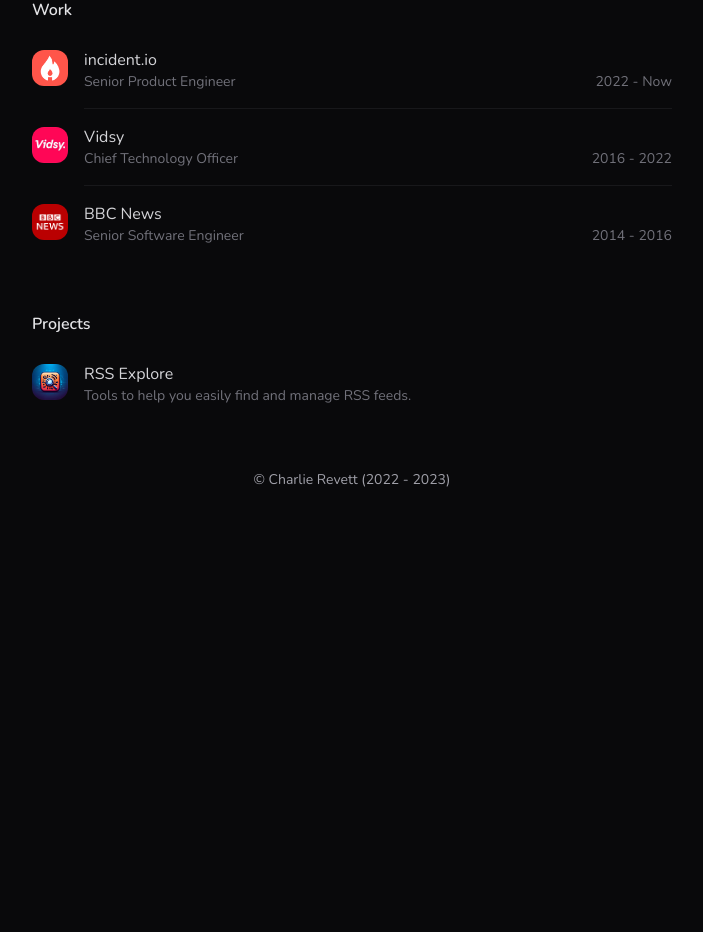
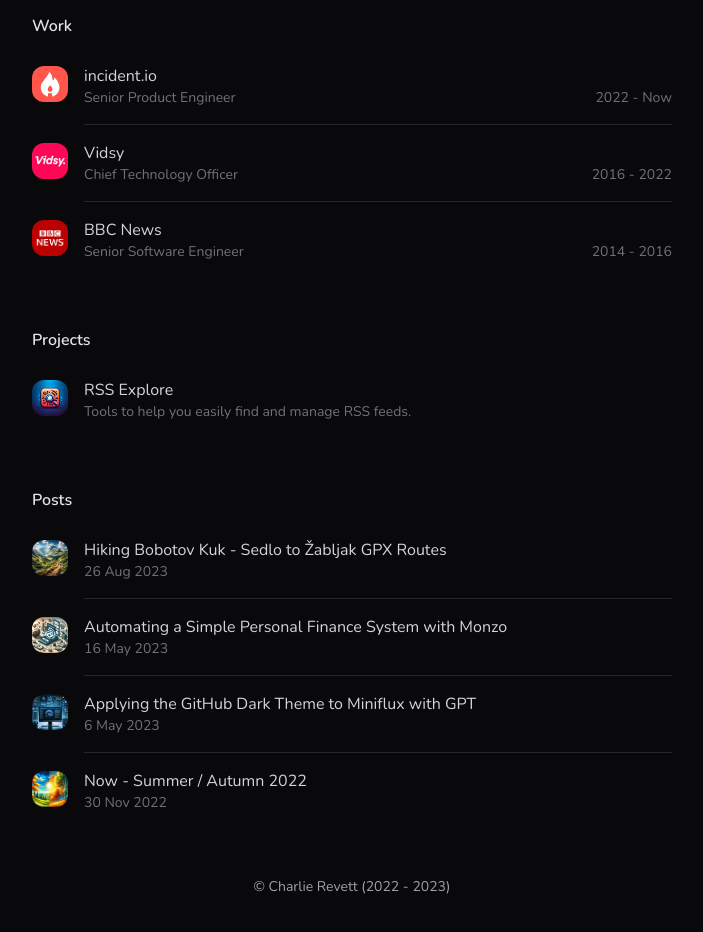
Before and after one commit to revett/revcd.com, a React (Vite) app: page / in a window 1280 px wide. Shown: the part 620-1552 px from the top of the page, without its empty margins (288-991 px from the left). Before the commit the page ends 1238 px from the top, so only its background shows below. Built offline with nearby package versions, Linux system fonts and the light colour scheme.

Commit message:
Add posts.

```diff
--- a/src/components/card.jsx
+++ b/src/components/card.jsx
@@ -13,7 +13,7 @@
       </div>
       <div
         className={`flex flex-col flex-auto pb-4 group-hover:border-transparent text-zinc-300 ${
-          isLast ? "" : "border-b border-zinc-900"
+          isLast ? "" : "border-b border-zinc-800"
         }`}
       >
         <div>{title}</div>
--- a/src/components/icon.jsx
+++ b/src/components/icon.jsx
@@ -9,7 +9,7 @@
 
   if (theme === IconTheme.PageTitle) {
     return (
-      <div className="mb-4">
+      <div className="mb-8">
         <IconComponent className="w-12 h-12 text-zinc-200" />
       </div>
     )
--- a/src/components/markdown.jsx
+++ b/src/components/markdown.jsx
@@ -3,6 +3,7 @@
 import remarkHtml from "remark-html"
 import remarkParse from "remark-parse"
 import { unified } from "unified"
+import Container from "./container"
 
 const Markdown = ({ markdown }) => {
   const [content, setContent] = React.useState("")
@@ -20,7 +21,11 @@
       })
   }, [markdown])
 
-  return <div dangerouslySetInnerHTML={{ __html: content }} />
+  return (
+    <Container>
+      <div dangerouslySetInnerHTML={{ __html: content }} />
+    </Container>
+  )
 }
 
 Markdown.propTypes = {
--- a/src/index.css
+++ b/src/index.css
@@ -26,5 +26,5 @@
 }
 
 section {
-  @apply mb-12;
+  @apply mb-8 md:mb-12;
 }
--- a/src/pages/home.jsx
+++ b/src/pages/home.jsx
@@ -12,6 +12,7 @@
 import Container from "../components/container"
 import Footer from "../components/footer"
 import { Icon, IconTheme } from "../components/icon"
+import posts from "../posts"
 
 const buttons = [
   {
@@ -157,6 +158,23 @@
         })}
       </section>
 
+      <section>
+        <h2>Posts</h2>
+
+        {posts.map((post, i) => {
+          return (
+            <Card
+              key={i}
+              imageUrl={post.imageUrl}
+              href={post.path}
+              title={post.title}
+              subtitle={post.date}
+              isLast={i === posts.length - 1}
+            />
+          )
+        })}
+      </section>
+
       <Footer />
     </Container>
   )
--- a/src/posts.jsx
+++ b/src/posts.jsx
@@ -1,3 +1,7 @@
+import imgGitHubTheme from "./assets/posts/applying-github-dark-theme.png"
+import imgMonzo from "./assets/posts/automating-simple-personal-finance.png"
+import imgHiking from "./assets/posts/hiking-bobotov-kuk.png"
+import imgNowSummer2022 from "./assets/posts/now-summer-autumn.png"
 import postGitHubTheme from "./posts/applying-github-dark-theme-miniflux-gpt.md"
 import postMonzo from "./posts/automating-simple-personal-finance-system-with-monzo.md"
 import postHiking from "./posts/hiking-bobotov-kuk-sedlo-zabljak-gpx.md"
@@ -5,18 +9,33 @@
 
 const posts = [
   {
+    title: "Hiking Bobotov Kuk - Sedlo to Žabljak GPX Routes",
+    date: "26 Aug 2023",
     path: "/hiking-bobotov-kuk-sedlo-zabljak-gpx",
     content: postHiking,
+    imageUrl: imgHiking,
   },
   {
+    title: "Automating a Simple Personal Finance System with Monzo",
+    date: "16 May 2023",
     path: "/automating-simple-personal-finance-system-with-monzo",
     content: postMonzo,
+    imageUrl: imgMonzo,
   },
   {
+    title: "Applying the GitHub Dark Theme to Miniflux with GPT",
+    date: "6 May 2023",
     path: "/applying-github-dark-theme-miniflux-gpt",
     content: postGitHubTheme,
+    imageUrl: imgGitHubTheme,
   },
-  { path: "/now/summer-autumn-2022", content: postNowSummer2022 },
+  {
+    title: "Now - Summer / Autumn 2022",
+    date: "30 Nov 2022",
+    path: "/now/summer-autumn-2022",
+    content: postNowSummer2022,
+    imageUrl: imgNowSummer2022,
+  },
 ]
 
 export default posts
```
